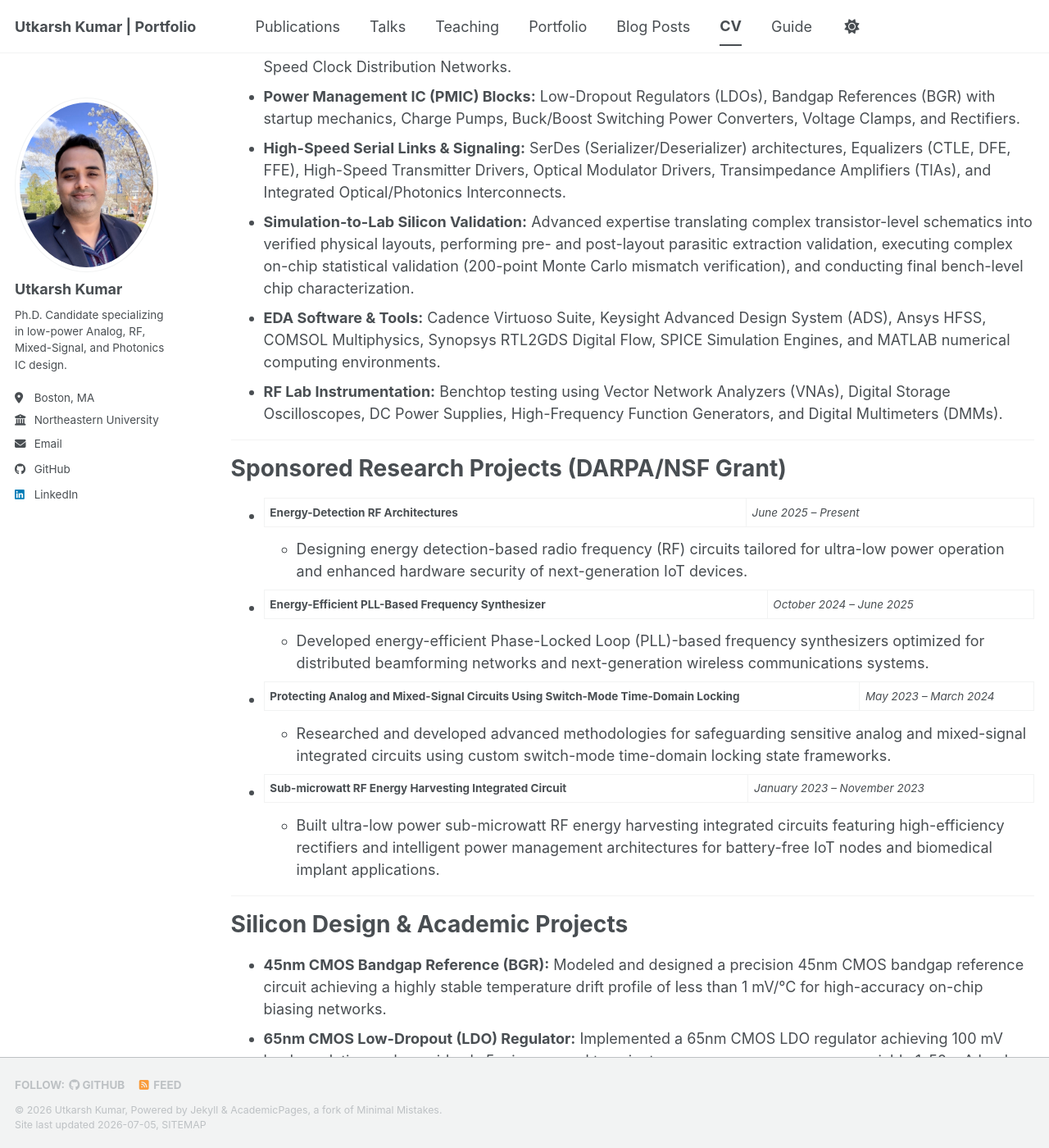
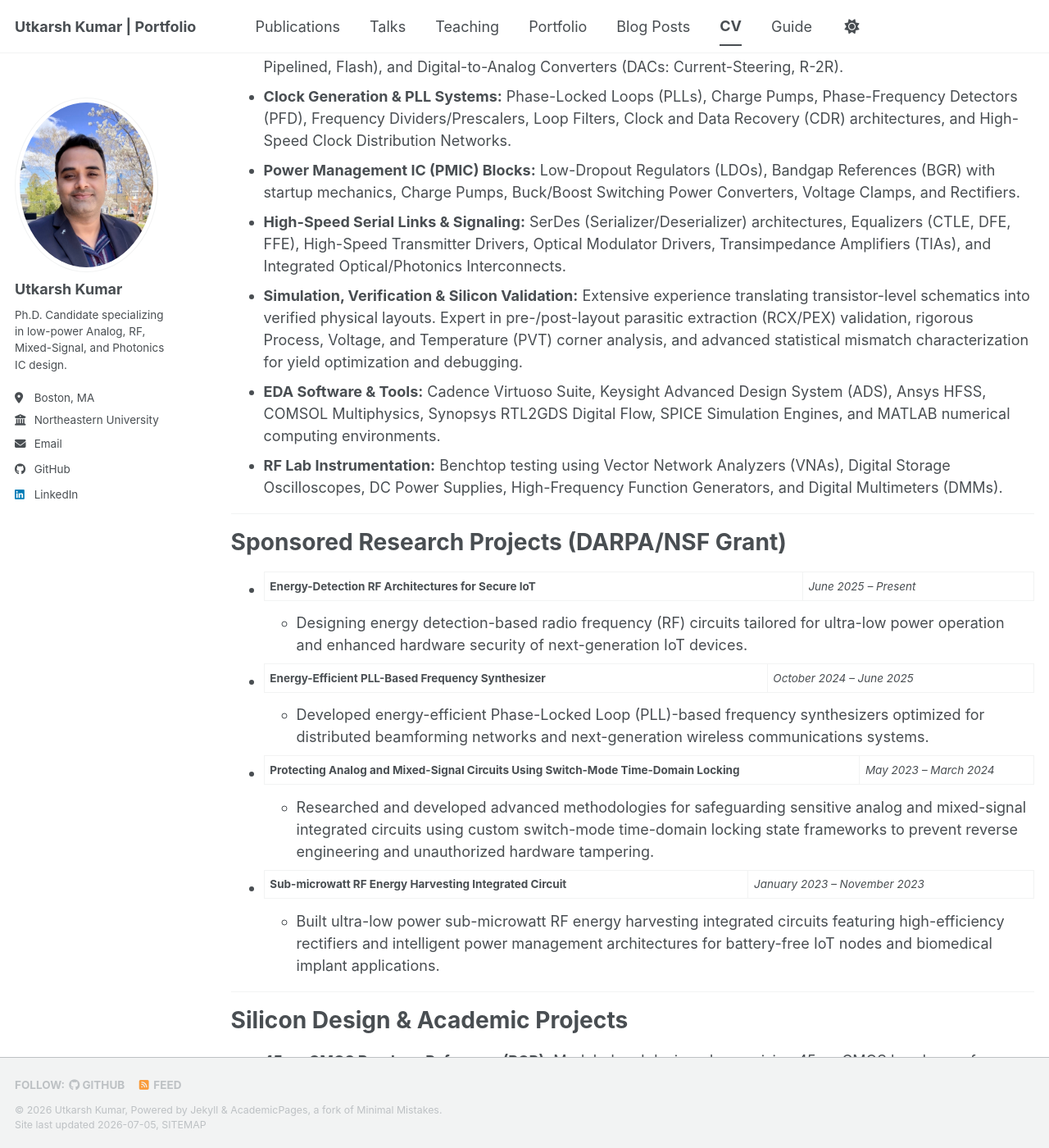
Before and after one commit to Ut1991/Ut1991.github.io, a Jekyll site: the page built from _pages/cv.md, in a window 1280 px wide and 1400 px high, scrolled down 800 px. Shown: the whole window at 82% size. Built offline with Jekyll 4.4.1, drawn with Linux system fonts in a browser that asks for light colours; a style sheet for code colours, icons or effects is not loaded; some of the changed text lies outside the part shown.

Commit message:
Update cv.md

```diff
--- a/_pages/cv.md
+++ b/_pages/cv.md
@@ -21,13 +21,14 @@ Education
 
 Core Technical Expertise & Circuit Blocks
 ======
+* **Primary IC Design Domains:** Advanced Hardware Security primitives, High-Efficiency Radio Frequency (RF) Energy Harvesting microsystems, and Energy-Detection Based RF architectures optimized for ultra-low power operation and enhanced physical-layer security of IoT and biomedical devices.
 * **RF & Microwave Front-End Architectures:** Low-Noise Amplifiers (LNAs), Power Amplifiers (PAs), Active/Passive Mixers, Gilbert Cell Multipliers, Voltage-Controlled Oscillators (VCOs), Ring Oscillators, LC Tank Cavities, Injection-Locked Oscillators, Phase Shifters, Attenuators, High-Frequency RF Filters (BAW/SAW), RF Front-End Modules (FEM), and Wideband Impedance Matching Networks.
 * **Analog Core Blocks & Circuits:** High-Gain Operational Amplifiers (Op-Amps) with advanced frequency compensation networks, Operational Transconductance Amplifiers (OTAs), Instrumentation Amplifiers, Differential Pairs, Active/Passive Filters, Programmable Gain Amplifiers (PGAs), Variable Gain Amplifiers (VGAs), Precision Current Mirrors, and Stable Voltage References.
 * **Mixed-Signal & Data Conversion Blocks:** High-Speed Latching Comparators, Dynamic Latches, Sample-and-Hold (S/H) circuits, Track-and-Hold (T/H) amplifiers, Analog-to-Digital Converters (ADCs: SAR, Sigma-Delta, Pipelined, Flash), and Digital-to-Analog Converters (DACs: Current-Steering, R-2R).
 * **Clock Generation & PLL Systems:** Phase-Locked Loops (PLLs), Charge Pumps, Phase-Frequency Detectors (PFD), Frequency Dividers/Prescalers, Loop Filters, Clock and Data Recovery (CDR) architectures, and High-Speed Clock Distribution Networks.
 * **Power Management IC (PMIC) Blocks:** Low-Dropout Regulators (LDOs), Bandgap References (BGR) with startup mechanics, Charge Pumps, Buck/Boost Switching Power Converters, Voltage Clamps, and Rectifiers.
 * **High-Speed Serial Links & Signaling:** SerDes (Serializer/Deserializer) architectures, Equalizers (CTLE, DFE, FFE), High-Speed Transmitter Drivers, Optical Modulator Drivers, Transimpedance Amplifiers (TIAs), and Integrated Optical/Photonics Interconnects.
-* **Simulation-to-Lab Silicon Validation:** Advanced expertise translating complex transistor-level schematics into verified physical layouts, performing pre- and post-layout parasitic extraction validation, executing complex on-chip statistical validation (200-point Monte Carlo mismatch verification), and conducting final bench-level chip characterization.
+* **Simulation, Verification & Silicon Validation:** Extensive experience translating transistor-level schematics into verified physical layouts. Expert in pre-/post-layout parasitic extraction (RCX/PEX) validation, rigorous Process, Voltage, and Temperature (PVT) corner analysis, and advanced statistical mismatch characterization for yield optimization and debugging.
 * **EDA Software & Tools:** Cadence Virtuoso Suite, Keysight Advanced Design System (ADS), Ansys HFSS, COMSOL Multiphysics, Synopsys RTL2GDS Digital Flow, SPICE Simulation Engines, and MATLAB numerical computing environments.
 * **RF Lab Instrumentation:** Benchtop testing using Vector Network Analyzers (VNAs), Digital Storage Oscilloscopes, DC Power Supplies, High-Frequency Function Generators, and Digital Multimeters (DMMs).
 
@@ -35,12 +36,12 @@ Core Technical Expertise & Circuit Blocks
 
 Sponsored Research Projects (DARPA/NSF Grant)
 ======
-* **Energy-Detection RF Architectures** | *June 2025 – Present*
+* **Energy-Detection RF Architectures for Secure IoT** | *June 2025 – Present*
   * Designing energy detection-based radio frequency (RF) circuits tailored for ultra-low power operation and enhanced hardware security of next-generation IoT devices.
 * **Energy-Efficient PLL-Based Frequency Synthesizer** | *October 2024 – June 2025*
   * Developed energy-efficient Phase-Locked Loop (PLL)-based frequency synthesizers optimized for distributed beamforming networks and next-generation wireless communications systems.
 * **Protecting Analog and Mixed-Signal Circuits Using Switch-Mode Time-Domain Locking** | *May 2023 – March 2024*
-  * Researched and developed advanced methodologies for safeguarding sensitive analog and mixed-signal integrated circuits using custom switch-mode time-domain locking state frameworks.
+  * Researched and developed advanced methodologies for safeguarding sensitive analog and mixed-signal integrated circuits using custom switch-mode time-domain locking state frameworks to prevent reverse engineering and unauthorized hardware tampering.
 * **Sub-microwatt RF Energy Harvesting Integrated Circuit** | *January 2023 – November 2023*
   * Built ultra-low power sub-microwatt RF energy harvesting integrated circuits featuring high-efficiency rectifiers and intelligent power management architectures for battery-free IoT nodes and biomedical implant applications.
 
@@ -48,10 +49,10 @@ Sponsored Research Projects (DARPA/NSF Grant)
 
 Silicon Design & Academic Projects
 ======
-* **45nm CMOS Bandgap Reference (BGR):** Modeled and designed a precision 45nm CMOS bandgap reference circuit achieving a highly stable temperature drift profile of less than 1 mV/°C for high-accuracy on-chip biasing networks.
+* **45nm CMOS Bandgap Reference (BGR):** Modeled and designed a precision 45nm CMOS bandgap reference circuit achieving a highly stable temperature drift profile of less than 1 mV/°C across critical thermal swings for high-accuracy on-chip biasing networks.
 * **65nm CMOS Low-Dropout (LDO) Regulator:** Implemented a 65nm CMOS LDO regulator achieving 100 mV load regulation and a rapid sub-5 microsecond transient recovery response across a variable 1–50 mA load envelope.
 * **9-bit Differential SAR ADC:** Fabricated and designed a 9-bit differential charge-redistribution Successive Approximation Register (SAR) Analog-to-Digital Converter in TSMC 65nm technology, achieving 50.5 dB SNDR and 59.5 dB SFDR at an ultra-low power consumption of 233 microwatts under a 1 V supply.
-* **Logarithmic RSSI Transceiver Chain:** Configured a high-dynamic-range Received Signal Strength Indicator (RSSI) current-summing architecture coupled with multi-stage limiting amplifiers for integrated spectrum sensor blocks.
+* **Logarithmic RSSI Transceiver Chain:** Configured a high-dynamic-range Received Signal Strength Indicator (RSSI) current-summing architecture coupled with multi-stage limiting amplifiers for integrated spectrum sensor blocks and energy detection infrastructure.
 
 ---
 
```
